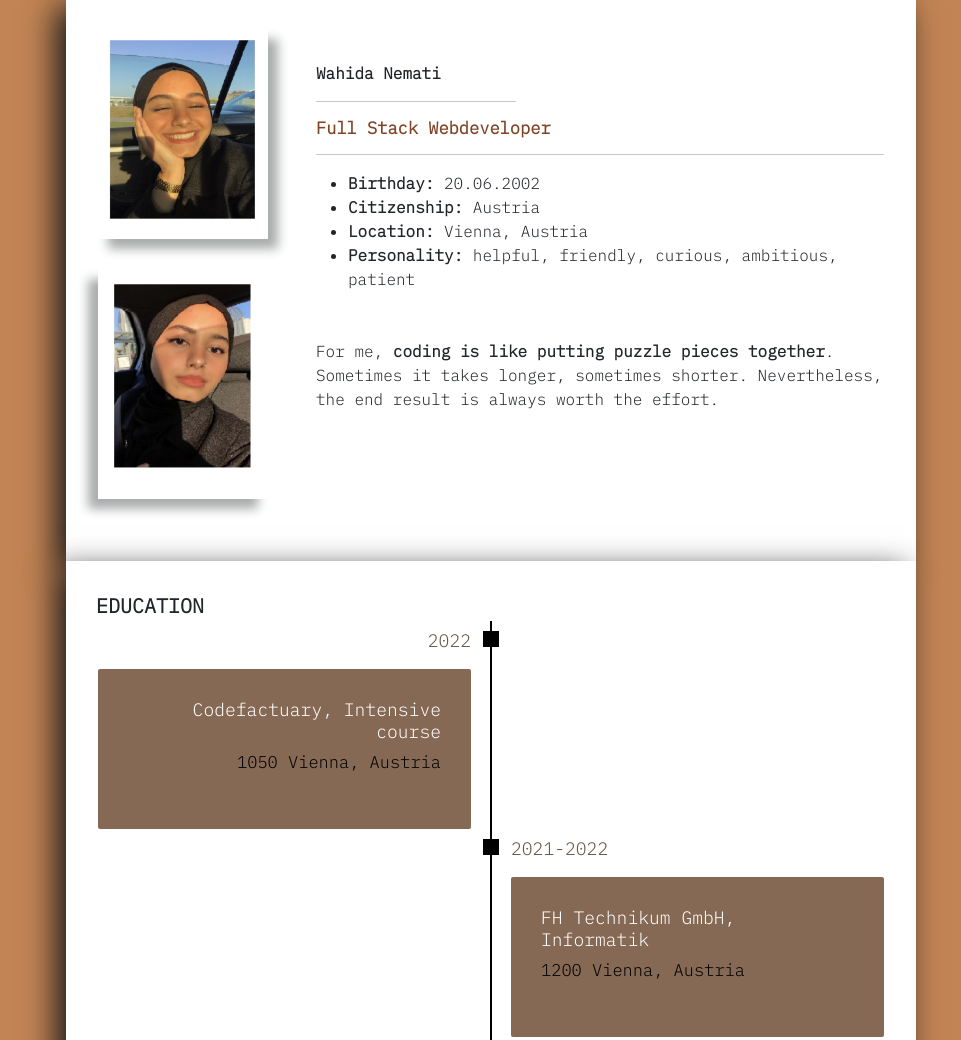
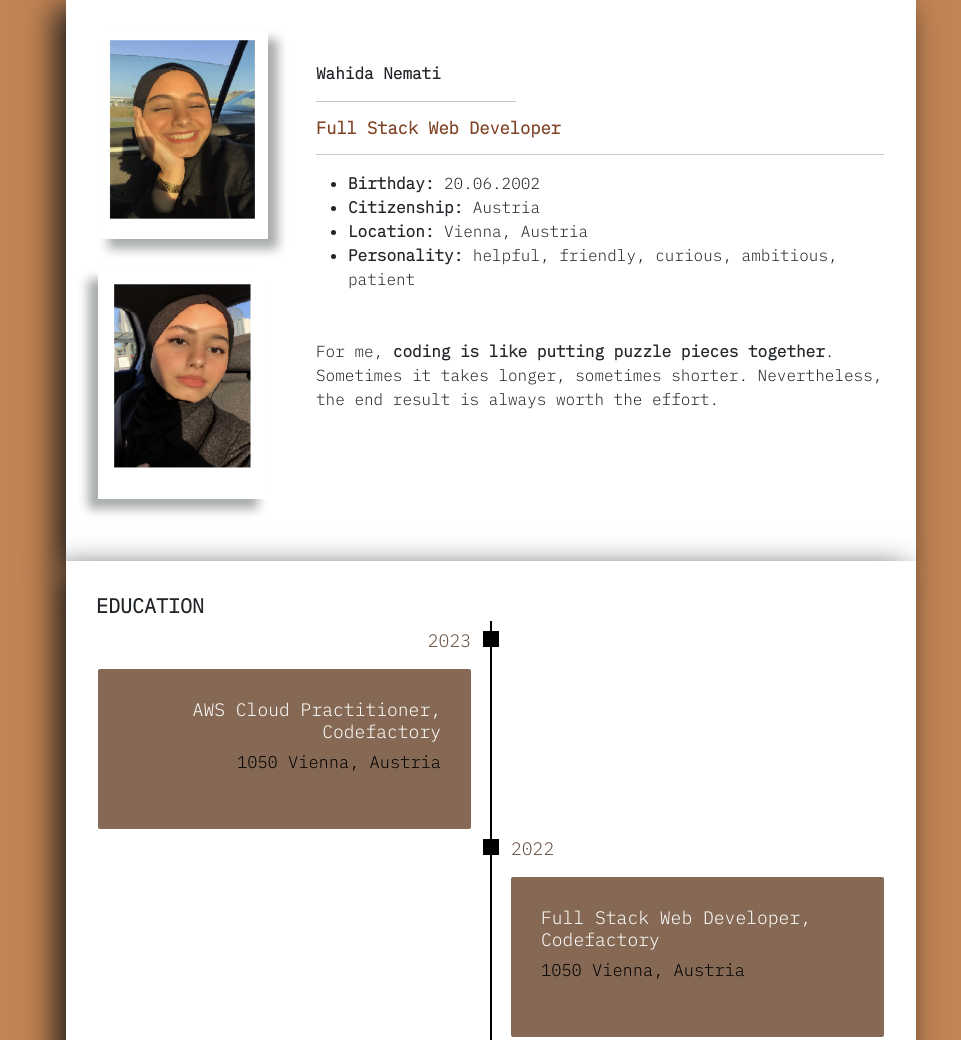
Before and after one commit to iamwahida/wahida-portfolio, a plain HTML site: page index.html in a window 1280 px wide. Shown: the part 529-1569 px from the top of the page, without its empty margins (149-1110 px from the left). Drawn offline with nearby package versions, Linux system fonts and the light colour scheme; a script that the page names is missing.

Commit message:
new changes

```diff
--- a/index.html
+++ b/index.html
@@ -64,7 +64,7 @@
         <div class="profile-main">
             <p style="font-weight: bold;">Wahida Nemati</p>
             <hr class="line">
-            <h4 style="color: rgba(121, 57, 26, 0.945); font-weight: 900; font-size: 17px;">Full Stack Webdeveloper</h4>
+            <h4 style="color: rgba(121, 57, 26, 0.945); font-weight: 900; font-size: 17px;">Full Stack Web Developer</h4>
             <hr class="line2">
             <ul>
                 <li><strong>Birthday:</strong> 20.06.2002</li>
@@ -84,9 +84,17 @@
         <div class="timeline-items">
             <div class="timeline-item">
                 <div class="timeline-dot"></div>
+                <div class="timeline-date">2023</div>
+                <div class="timeline-content">
+                    <h4>AWS Cloud Practitioner, Codefactory</h4>
+                    <p>1050 Vienna, Austria</p>
+                </div>
+            </div>
+            <div class="timeline-item">
+                <div class="timeline-dot"></div>
                 <div class="timeline-date">2022</div>
                 <div class="timeline-content">
-                    <h4>Codefactuary, Intensive course</h4>
+                    <h4>Full Stack Web Developer, Codefactory</h4>
                     <p>1050 Vienna, Austria</p>
                 </div>
             </div>
--- a/styling/style.scss
+++ b/styling/style.scss
@@ -26,7 +26,7 @@ ul {
 
 // About
 .title1 {
-    max-width: 200px;
+    max-width: 300px;
     text-align: center;
     margin-top: 40px;
     margin-left: 222px;
```
Also changed, not shown: styling/style.css.
